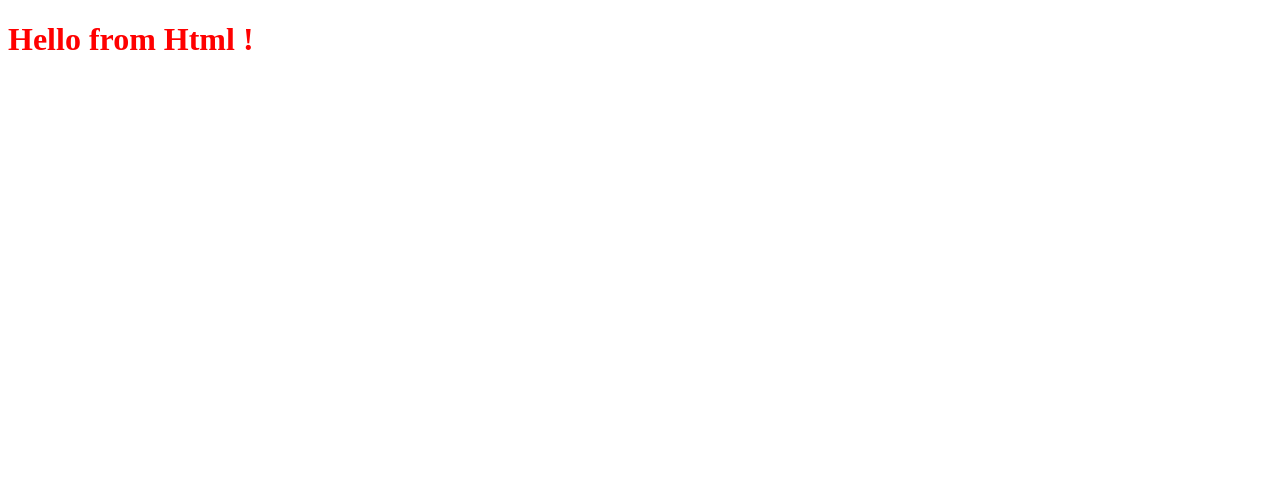
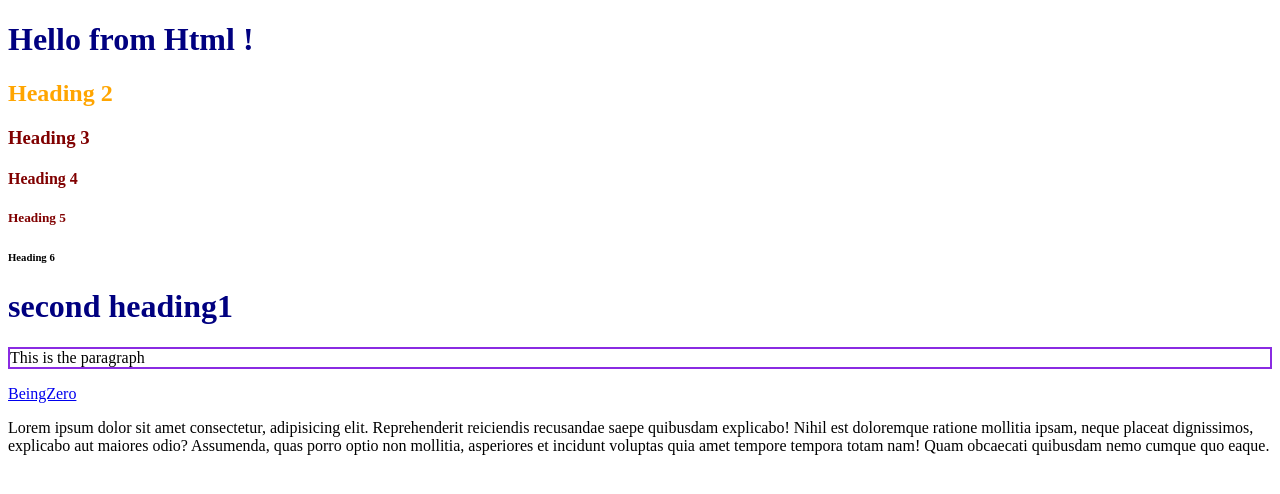
Before and after one commit to Manasa150405/autosuggest, a website: page frontend/index.html in a window 1280 px wide. Drawn offline with Linux system fonts and the light colour scheme.

Commit message:
Experiment1

```diff
--- a/frontend/css/index.css
+++ b/frontend/css/index.css
@@ -1,3 +1,14 @@
 h1{
-    color : red;
+    color :navy;
 }
+#heading2{
+    color : orange
+}
+.heading{
+    color:maroon
+}
+.para{
+    border : 2px;
+    border-color:blueviolet;
+    border-style: solid;
+}
--- a/frontend/index.html
+++ b/frontend/index.html
@@ -8,6 +8,15 @@
 </head>
 <body>
     <h1> Hello from Html !</h1>
+    <h2 id="heading2"> Heading 2 </h2>
+    <h3 class="heading"> Heading 3 </h3>
+    <h4 class="heading"> Heading 4 </h4>
+    <h5 class="heading"> Heading 5 </h5>
+    <h6> Heading 6 </h6>
+    <h1> second heading1</h1>
+    <p class = "para"> This is the paragraph </p>
+    <a href="https://www.being-infinity.com/">BeingZero</a>
+    <p>Lorem ipsum dolor sit amet consectetur, adipisicing elit. Reprehenderit reiciendis recusandae saepe quibusdam explicabo! Nihil est doloremque ratione mollitia ipsam, neque placeat dignissimos, explicabo aut maiores odio? Assumenda, quas porro optio non mollitia, asperiores et incidunt voluptas quia amet tempore tempora totam nam! Quam obcaecati quibusdam nemo cumque quo eaque.</p>
     <script src="js/index.js"></script>
 </body>
 </html>
```
